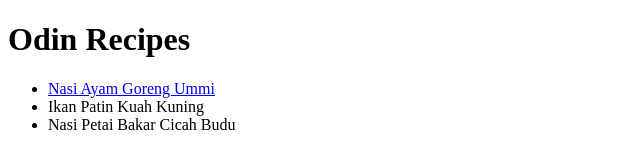
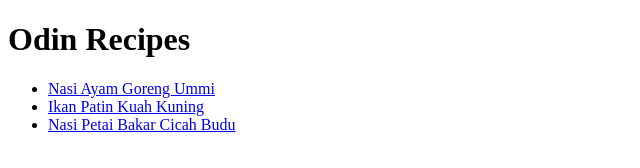
Before and after one commit to nabilthaqif-dev/odin-recipes, a plain HTML site: page index.html in a window 1280 px wide. Shown: the whole page, without its empty margins (0-640 px from the left). Drawn offline with Linux system fonts and the light colour scheme.

Commit message:
Lengkapkan kesemua tiga halaman resipi dalam projek Odin Recipes

```diff
--- a/index.html
+++ b/index.html
@@ -3,14 +3,14 @@
 <head>
     <meta charset="UTF-8">
     <meta name="viewport" content="width=device-width, initial-scale=1.0">
-    <title>Document</title>
+    <title>Odin Recipes</title>
 </head>
 <body>
     <h1>Odin Recipes</h1>
     <ul>
         <li><a href="recipes/nasi-ayam.html">Nasi Ayam Goreng Ummi</a></li>
-        <li><a href="recipes/ikan-patin.html"></a>Ikan Patin Kuah Kuning</li>
-        <li><a href="recipes/budu-petai.html"></a>Nasi Petai Bakar Cicah Budu</li>
+        <li><a href="recipes/ikan-patin.html">Ikan Patin Kuah Kuning</a></li>
+        <li><a href="recipes/budu-petai.html">Nasi Petai Bakar Cicah Budu</a></li>
     </ul>
 </body>
 </html>
```
Also changed, not shown: recipes/nasi-ayam.html (+3 -3 lines).
